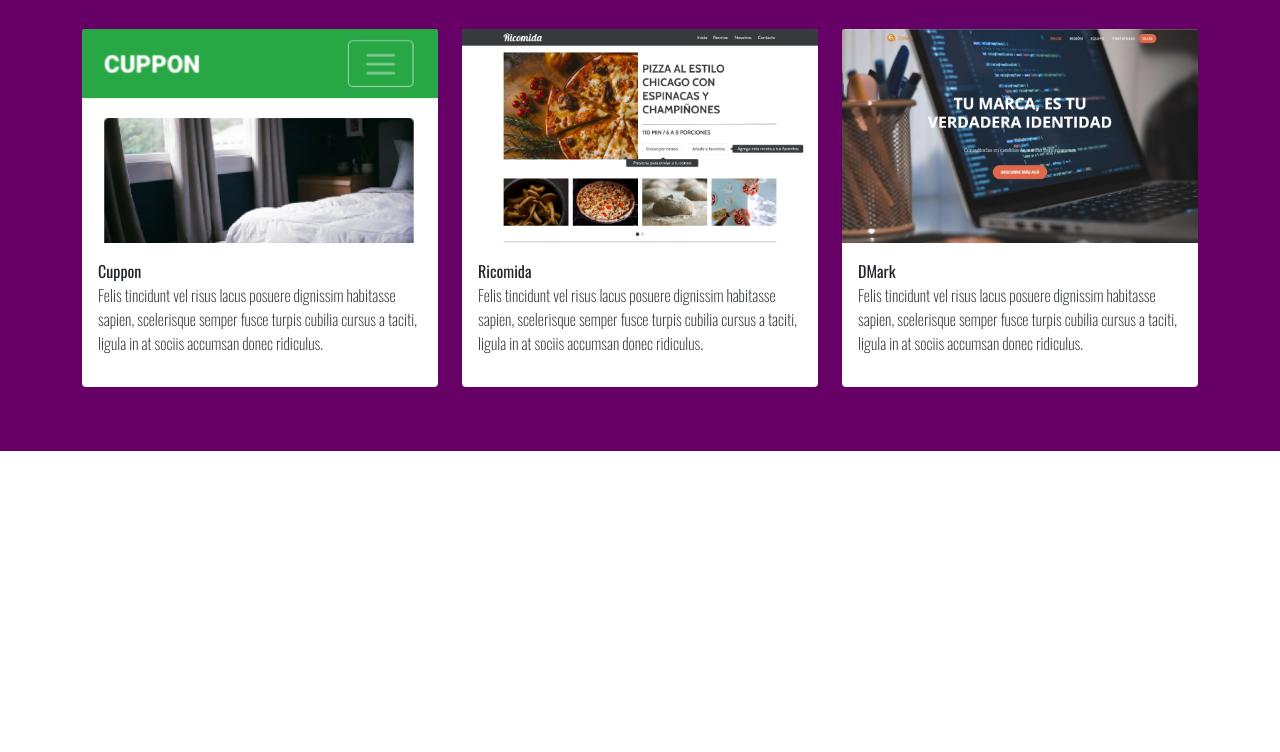
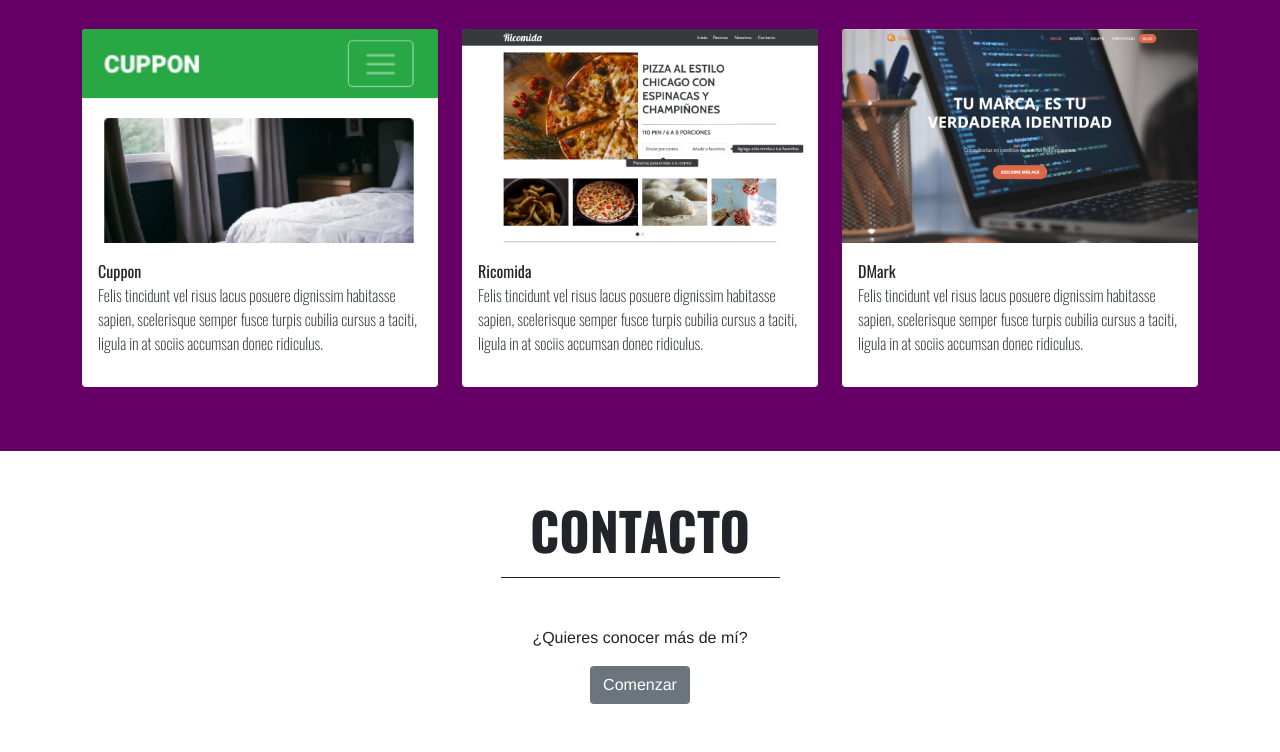
Before and after one commit to Niko-Kacic/MiPortafolio, a plain HTML site: page index.html in a window 1280 px wide. Shown: the part 2085-2837 px from the top of the page. Before the commit the page ends 2536 px from the top, so only its background shows below. Drawn offline with nearby package versions, Linux system fonts and the light colour scheme.

Commit message:
se agrego la parte de contacto y modifico ciertso estilos

```diff
--- a/assets/css/style.css
+++ b/assets/css/style.css
@@ -87,3 +87,10 @@ body {
 #trabajos h1 {
     font-size: 52px;
 }
+
+/* contacto */
+
+#contacto h1 {
+    font-family: "Oswald";
+    font-size: 52px;
+}
--- a/index.html
+++ b/index.html
@@ -156,6 +156,21 @@
 
     </section>
 
+    <section id="contacto" class="container text-center py-5">
+        <div class="mb-5">
+          <h1 class="fw-bold text-uppercase">Contacto</h1>
+          <hr class="opacity-100 w-25 mx-auto">
+        </div>
+
+        <div>
+          <p>¿Quieres conocer más de mí?</p>
+
+          <a target="_blank" href="https://5a7001qios7.typeform.com/to/hCC8Ft2a"><button class="btn bg-secondary text-white">Comenzar</button>
+          </a>
+        </div>
+
+    </section>
+
   <script src="https://cdn.jsdelivr.net/npm/bootstrap@5.1.3/dist/js/bootstrap.bundle.min.js" integrity="sha384-ka7Sk0Gln4gmtz2MlQnikT1wXgYsOg+OMhuP+IlRH9sENBO0LRn5q+8nbTov4+1p" crossorigin="anonymous"></script>
 </body>
 </html>
```
